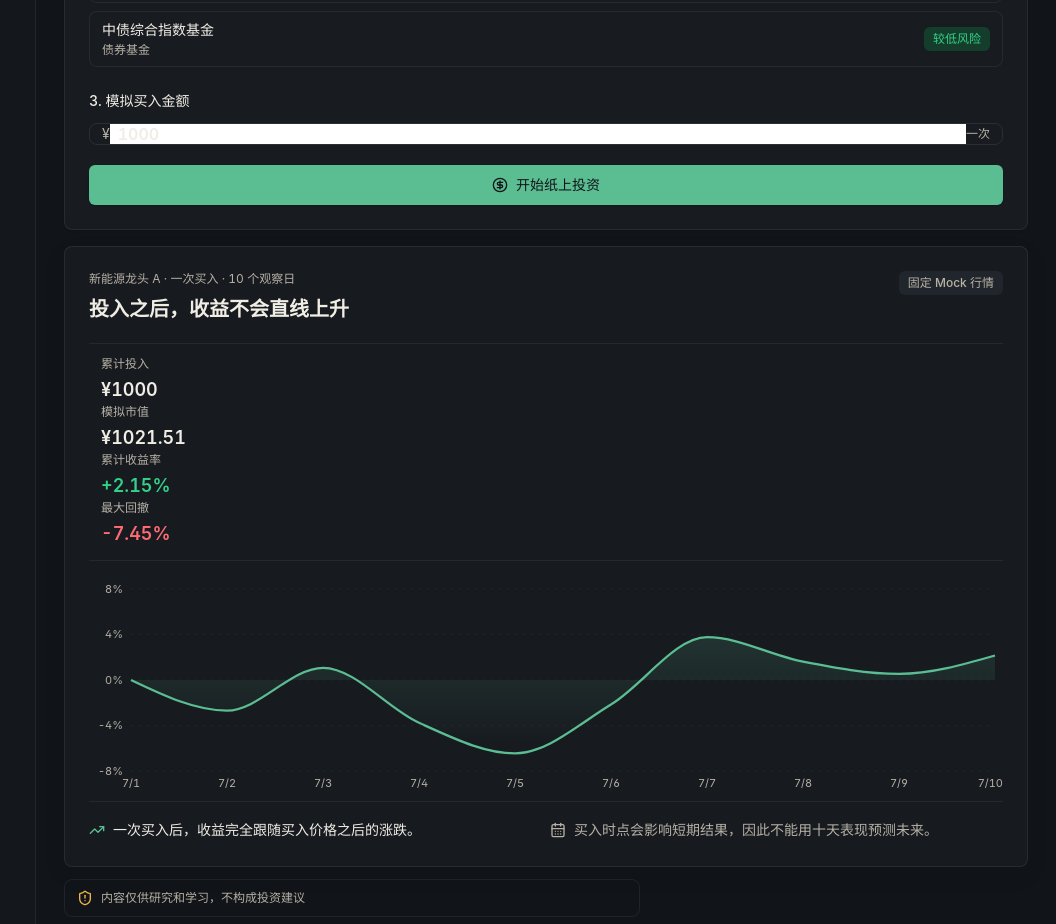
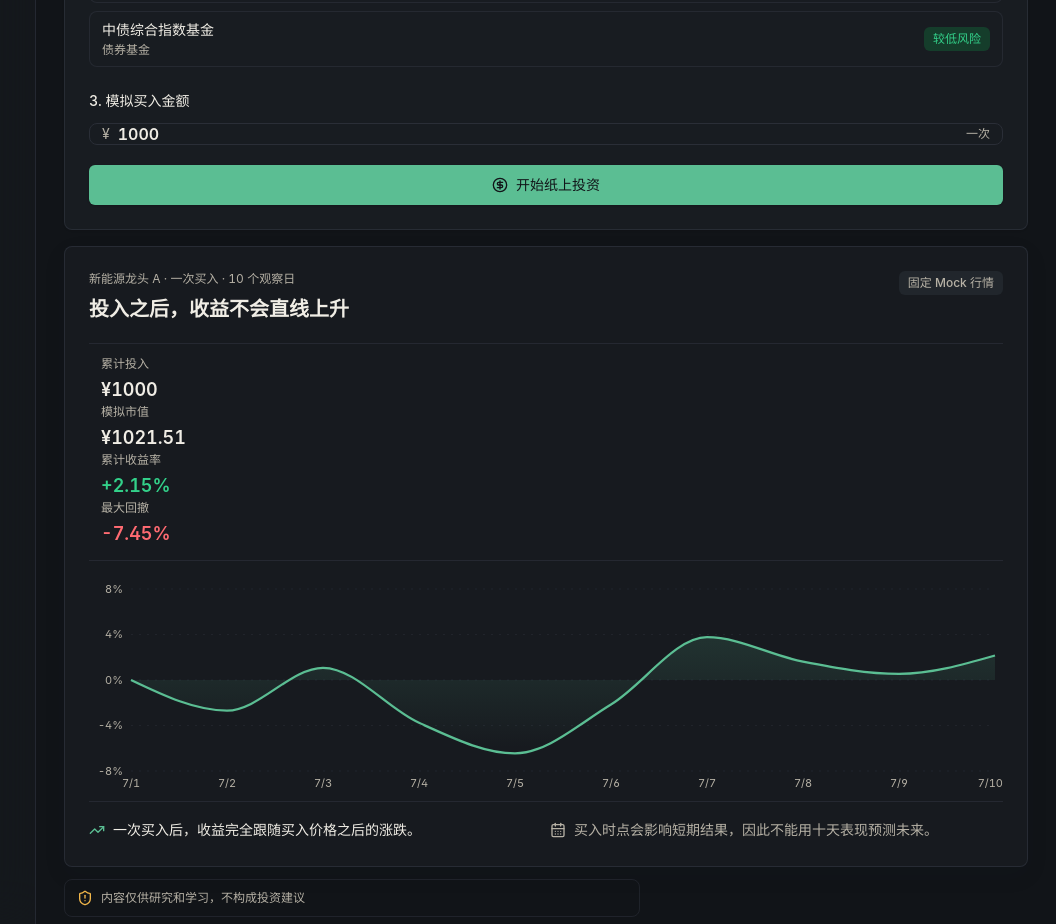
Before and after one commit to wsy18810529629/ai-investment-os, a Next.js app: page /learning in a window 1280 px wide. Shown: the part 1740-2664 px from the top of the page, without its empty margins (224-1280 px from the left). Built offline with nearby package versions, Linux system fonts and the light colour scheme.

Commit message:
Fix dark mode simulation amount input

```diff
--- a/src/app/globals.css
+++ b/src/app/globals.css
@@ -93,6 +93,22 @@
 }
 
 @layer utilities {
+  .finance-number-input {
+    appearance: textfield;
+    background-color: transparent !important;
+    color-scheme: light;
+  }
+
+  .finance-number-input::-webkit-inner-spin-button,
+  .finance-number-input::-webkit-outer-spin-button {
+    appearance: none;
+    margin: 0;
+  }
+
+  .dark .finance-number-input {
+    color-scheme: dark;
+  }
+
   .text-balance {
     text-wrap: balance;
   }
--- a/src/features/learning/investment-simulator.tsx
+++ b/src/features/learning/investment-simulator.tsx
@@ -228,7 +228,7 @@ export function InvestmentSimulator() {
             <label className="mt-6 block text-sm font-medium" htmlFor="simulation-amount">3. {activeMode === "single" ? "模拟买入金额" : "每日模拟投入"}</label>
             <div className="mt-3 flex h-11 items-center rounded-lg border border-input bg-card px-3 focus-within:ring-2 focus-within:ring-ring">
               <span className="text-sm text-muted-foreground">¥</span>
-              <input id="simulation-amount" min={10} max={10000} step={10} disabled={savedState.active} value={activeAmount} onChange={(event) => setDraftAmount(Number(event.target.value))} className="h-full min-w-0 flex-1 bg-transparent px-2 text-base font-semibold outline-none disabled:cursor-default" type="number" />
+              <input id="simulation-amount" min={10} max={10000} step={10} disabled={savedState.active} value={activeAmount} onChange={(event) => setDraftAmount(Number(event.target.value))} className="finance-number-input h-full min-w-0 flex-1 px-2 text-base font-semibold outline-none disabled:cursor-default" style={{ appearance: "none", backgroundColor: "transparent", WebkitAppearance: "none" }} type="number" />
               <span className="text-xs text-muted-foreground">{activeMode === "single" ? "一次" : "每天"}</span>
             </div>
 
```
